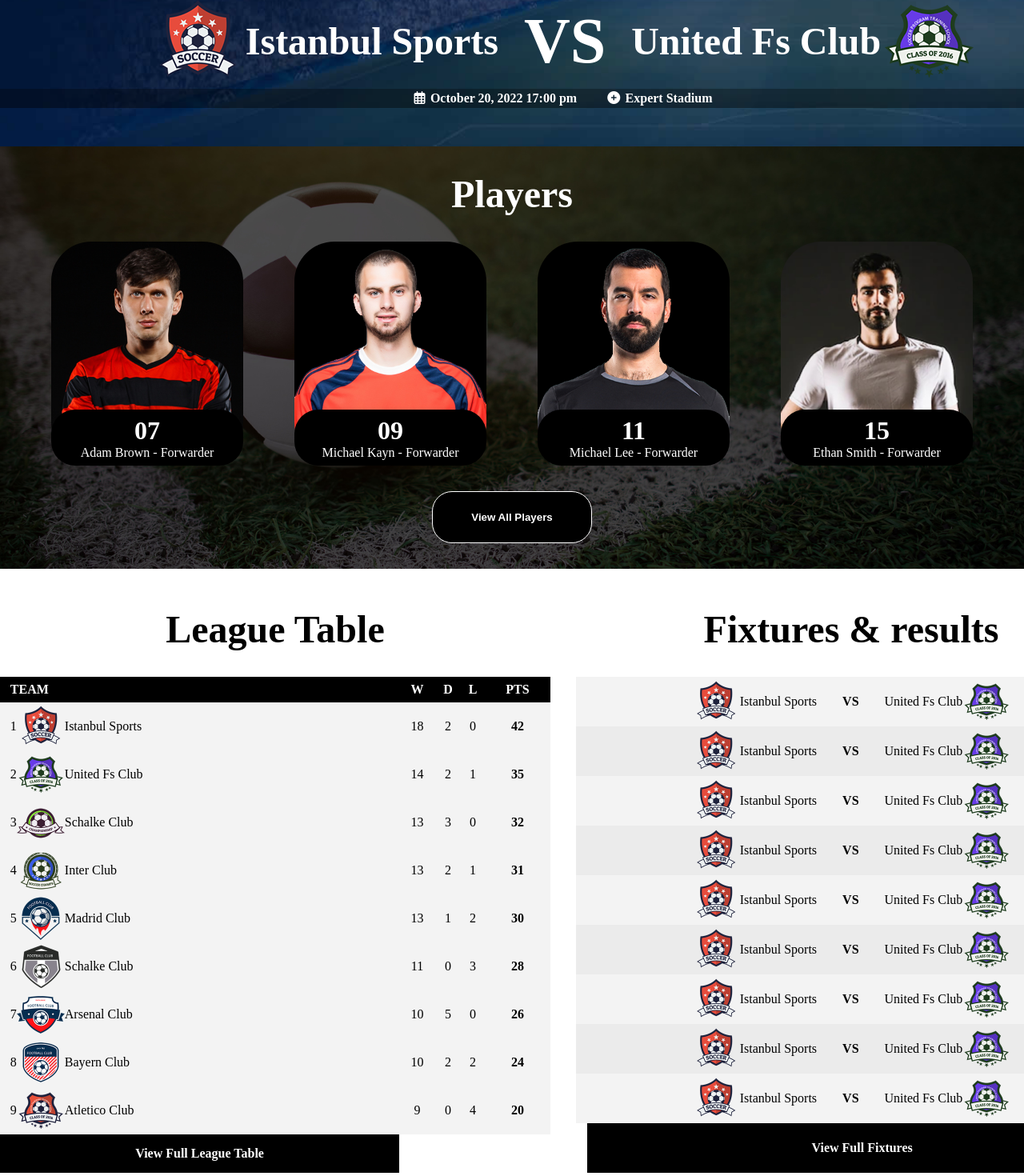
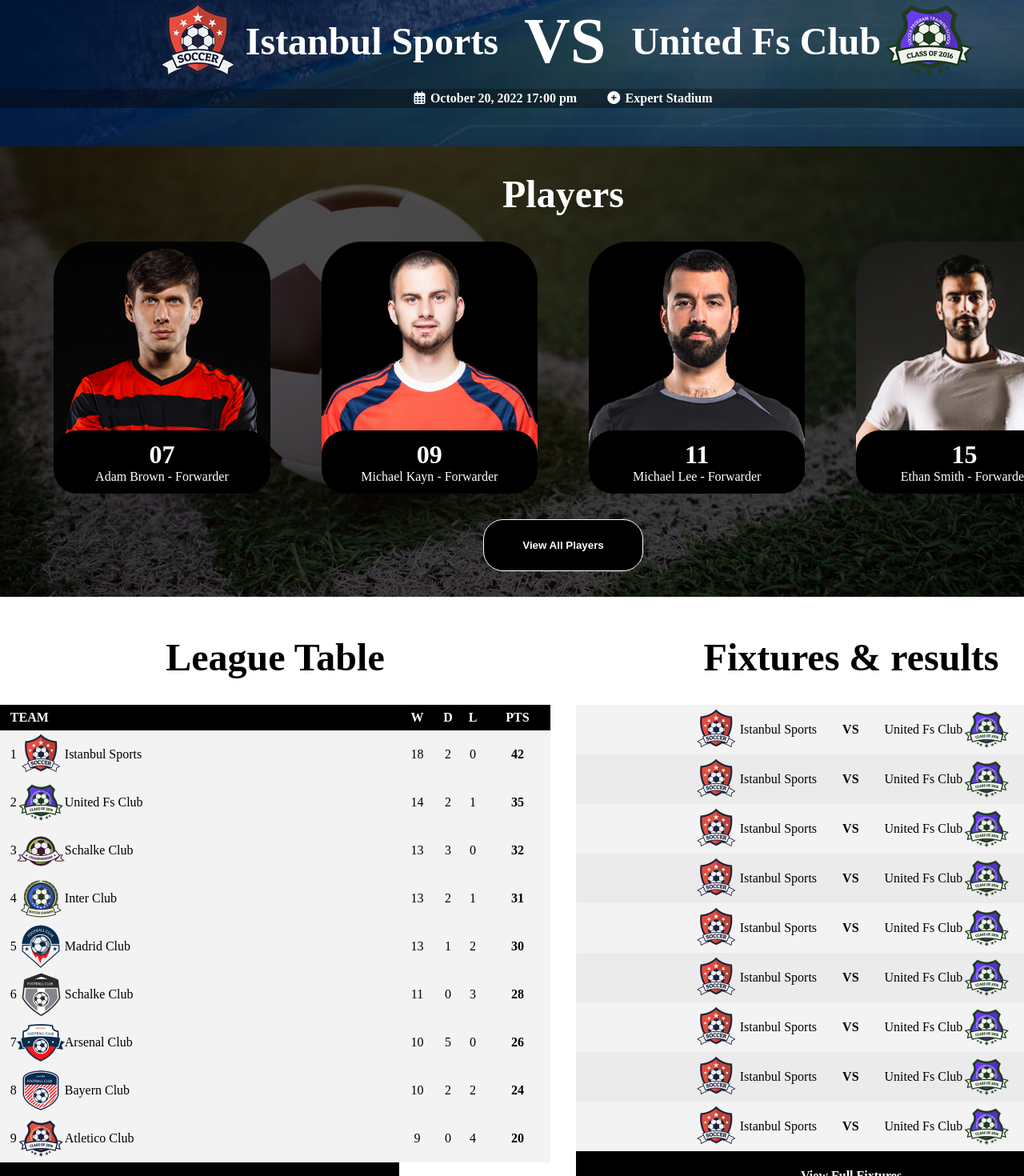
Before and after one commit to simoneevacca/proj-html-vuejs, a Vue app: page / in a window 1280 px wide. Shown: the part 1894-3364 px from the top of the page at 80% size. Built offline with nearby package versions, Linux system fonts and the light colour scheme.

Commit message:
fix containers widht

```diff
--- a/src/components/AppMain.vue
+++ b/src/components/AppMain.vue
@@ -82,8 +82,10 @@ export default {
 
 
         <section class="players">
-            <h3>Players</h3>
-            <Players />
+            <div class="container">
+                <h3>Players</h3>
+                <Players />
+            </div>
         </section>
 
 
@@ -159,7 +161,7 @@ export default {
         </section>
 
         <section class="clients">
-            <div  class="container">
+            <div class="container">
                 <div v-for="n in 6">
                     <img :src="clientLogos + n + png" alt="">
                 </div>
@@ -253,11 +255,16 @@ main {
     }
 
     & .players {
+        background-image: url("/images/player.jpg");
         padding: 2rem 0;
-        background-image: url("/images/player.jpg");
         background-size: cover;
-        text-align: center;
-        color: white;
+
+        & .container {
+            width: 1408px;
+            margin: auto;
+            text-align: center;
+            color: white;
+        }
     }
 
     & .tables {
@@ -338,8 +345,6 @@ main {
                         align-items: center;
                         background-color: black;
                         color: white;
-                        margin: 0 13.65px;
-
                     }
                 }
             }
```
